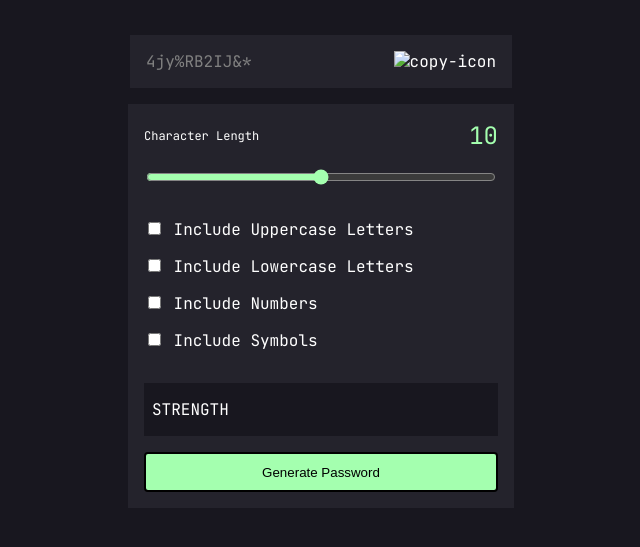
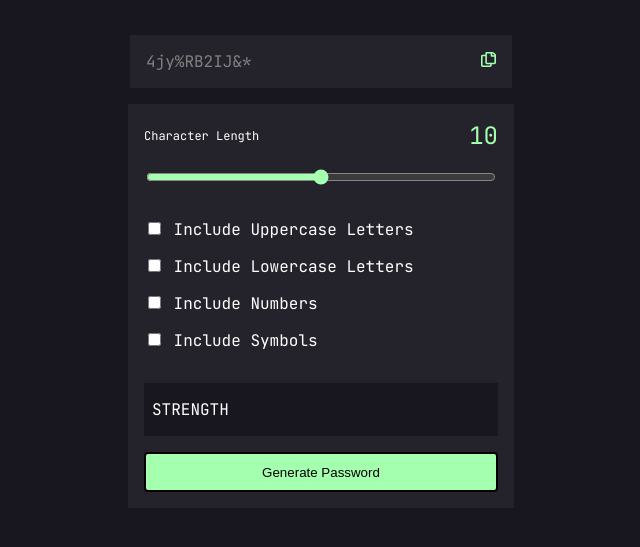
Before and after one commit to RBrown91/Password-Generator, a plain HTML site: page index.html in a window 1280 px wide. Shown: the part 179-726 px from the top of the page, without its empty margins (319-959 px from the left). Drawn offline with Linux system fonts and the light colour scheme; the site is published under a folder, as on GitHub Pages, so addresses that start at the root find nothing.

Commit message:
Added period to copy icon src

```diff
--- a/index.html
+++ b/index.html
@@ -30,7 +30,7 @@
       <div>
         <span id="copied"></span>
         <img
-          src="/assets/images/icon-copy.svg"
+          src="./assets/images/icon-copy.svg"
           alt="copy-icon"
           id="copy-button"
         />
```
